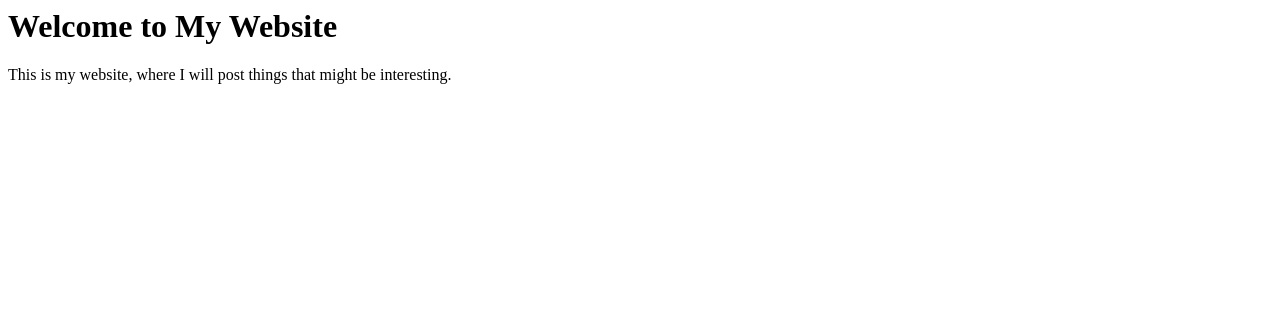
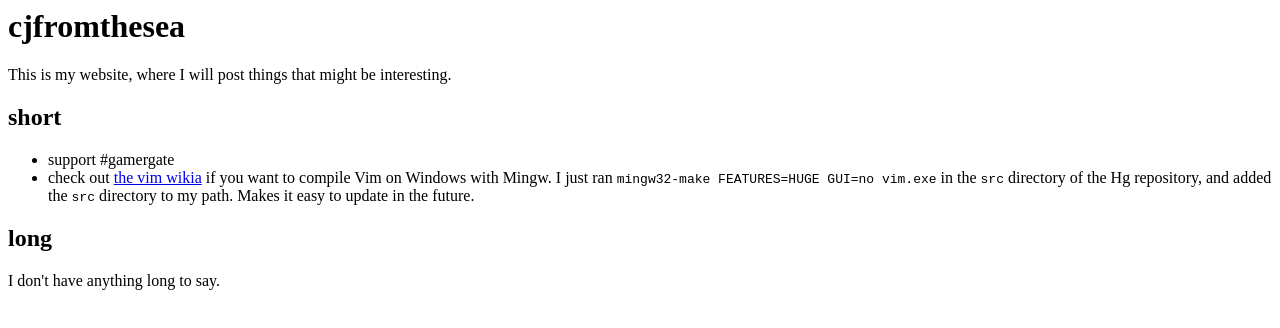
Before and after one commit to cjfromthesea/cjfromthesea.github.io, a plain HTML site: page index.html in a window 1280 px wide. Drawn offline with Linux system fonts and the light colour scheme.

Commit message:
Add some short info

```diff
--- a/index.html
+++ b/index.html
@@ -3,8 +3,22 @@
     <title>cjfromthesea</title>
   </head>
   <body>
-<h1>Welcome to My Website</h1>
+<h1>cjfromthesea</h1>
 
 <p>This is my website, where I will post things that might be interesting.</p>
+
+<h2>short</h2>
+
+<ul>
+<li>support #gamergate</li>
+<li>check out <a href="http://goo.gl/WbjZox">the vim wikia</a> if you want to compile Vim on
+Windows with Mingw. I just ran <code>mingw32-make FEATURES=HUGE GUI=no vim.exe</code> in
+the <code>src</code> directory of the Hg repository, and added the <code>src</code> directory to my
+path. Makes it easy to update in the future.</li>
+</ul>
+
+<h2>long</h2>
+
+<p>I don't have anything long to say.</p>
   </body>
 </html>
```
Also changed, not shown: 1 other file.
